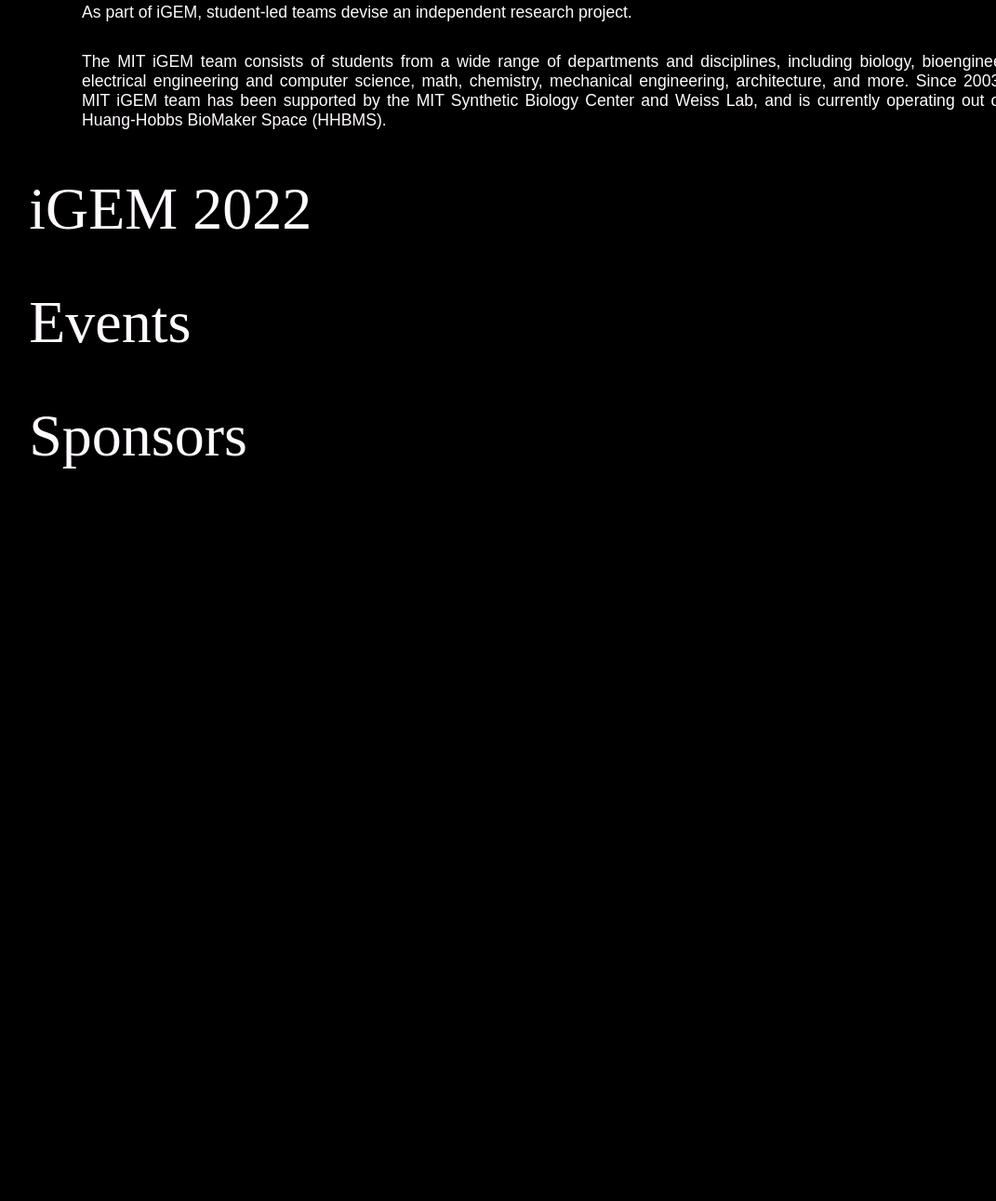
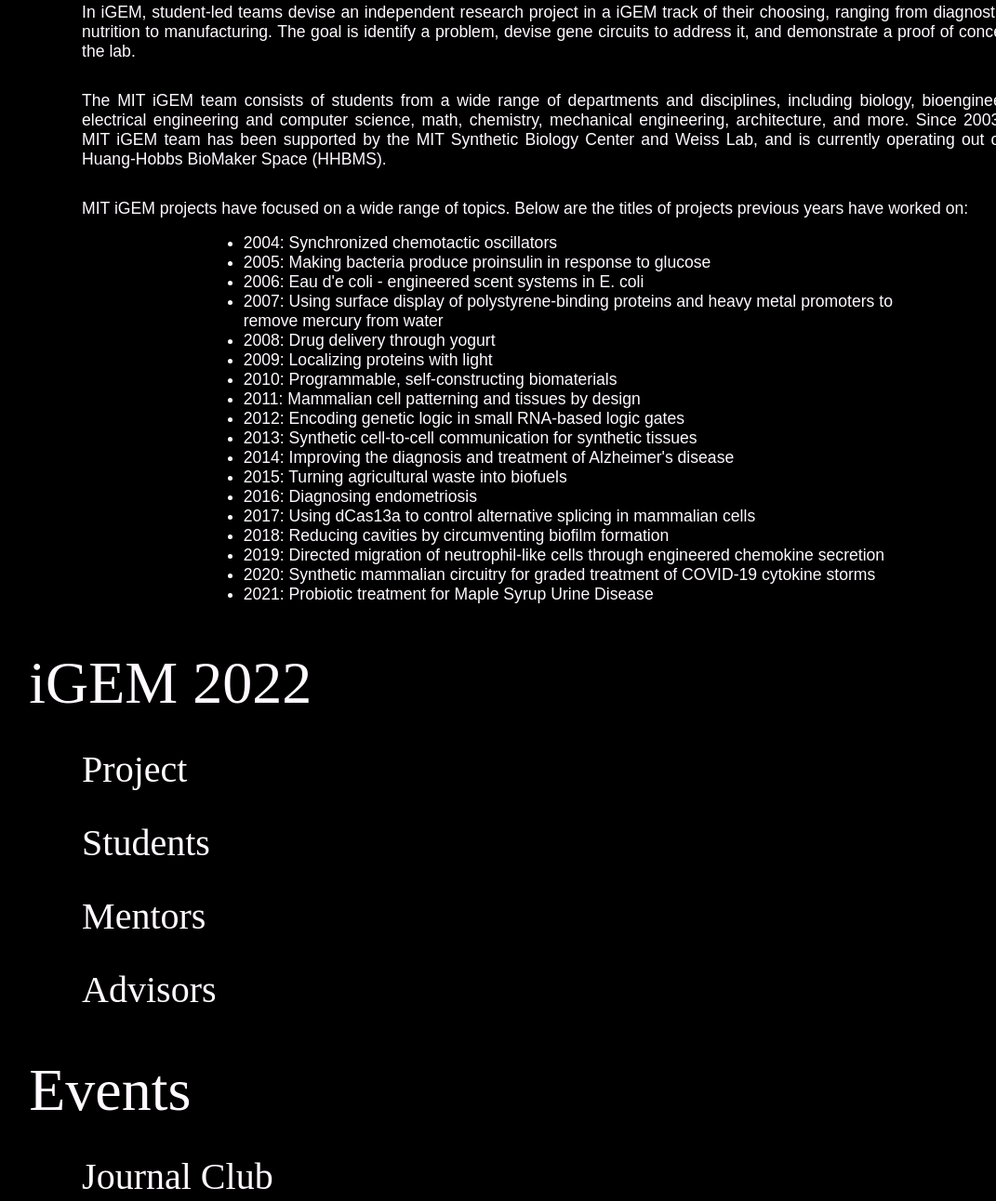
Before and after one commit to mit-igem/mit-igem.github.io, a Gatsby site: page / in a window 1280 px wide. Shown: the part 1080-2372 px from the top of the page at 93% size, without its empty margins (40-1111 px from the left). Before the commit the page ends 1674 px from the top, so only its background shows below. Built offline with nearby package versions, Linux system fonts and the light colour scheme; Gatsby itself is replaced by a stand-in of ours; a web font is replaced by a local one.

Commit message:
header and links

```diff
--- a/src/components/header.js
+++ b/src/components/header.js
@@ -1,4 +1,5 @@
 import React from "react"
+import { Link } from "gatsby"
 import Logo from "../svgs/logo-text.svg"
 
 import * as styles from "../styles/header.module.scss"
@@ -12,13 +13,15 @@
 
   return (
     <header className={styles.container}>
-      <Logo style={logoStyles} />
+      <Link to="/">
+        <Logo style={logoStyles} />
+      </Link>
 
       <nav className={styles.nav}>
-        <a>About</a>
-        <a>iGEM 2022</a>
-        <a>Events</a>
-        <a>Sponsors</a>
+        <a href="/#about">About</a>
+        <a href="/#igem2022">iGEM 2022</a>
+        <a href="/#events">Events</a>
+        <a href="/sponsors">Sponsors</a>
       </nav>
     </header>
   )
--- a/src/pages/index.js
+++ b/src/pages/index.js
@@ -3,6 +3,10 @@
 import "../styles/all.scss"
 
 import * as styles from "../styles/index.module.scss"
+
+const Member = () => <div></div>
+
+const Members = () => <div></div>
 
 const IndexPage = () => (
   <Layout>
@@ -24,6 +28,7 @@
         </section>
 
         <section className={styles.section}>
+          <a name="about"></a>
           <h1>About us</h1>
           <p>
             iGEM (“International Genetically Engineered Machine”) is a worldwide
@@ -35,8 +40,11 @@
           </p>
 
           <p>
-            As part of iGEM, student-led teams devise an independent research
-            project.
+            In iGEM, student-led teams devise an independent research project in
+            a iGEM track of their choosing, ranging from diagnostics to
+            nutrition to manufacturing. The goal is identify a problem, devise
+            gene circuits to address it, and demonstrate a proof of concept in
+            the lab.
           </p>
 
           <p>
@@ -48,17 +56,76 @@
             Weiss Lab, and is currently operating out of the Huang-Hobbs
             BioMaker Space (HHBMS).
           </p>
+
+          <p>
+            MIT iGEM projects have focused on a wide range of topics. Below are
+            the titles of projects previous years have worked on:
+            <ul className={styles.pastProjects}>
+              <li>2004: Synchronized chemotactic oscillators</li>
+              <li>
+                2005: Making bacteria produce proinsulin in response to glucose
+              </li>
+              <li>2006: Eau d'e coli - engineered scent systems in E. coli</li>
+              <li>
+                2007: Using surface display of polystyrene-binding proteins and
+                heavy metal promoters to remove mercury from water
+              </li>
+              <li>2008: Drug delivery through yogurt</li>
+              <li>2009: Localizing proteins with light</li>
+              <li>2010: Programmable, self-constructing biomaterials</li>
+              <li>2011: Mammalian cell patterning and tissues by design</li>
+              <li>
+                2012: Encoding genetic logic in small RNA-based logic gates
+              </li>
+              <li>
+                2013: Synthetic cell-to-cell communication for synthetic tissues
+              </li>
+              <li>
+                2014: Improving the diagnosis and treatment of Alzheimer's
+                disease
+              </li>
+              <li>2015: Turning agricultural waste into biofuels</li>
+              <li>2016: Diagnosing endometriosis</li>
+              <li>
+                2017: Using dCas13a to control alternative splicing in mammalian
+                cells
+              </li>
+              <li>
+                2018: Reducing cavities by circumventing biofilm formation
+              </li>
+              <li>
+                2019: Directed migration of neutrophil-like cells through
+                engineered chemokine secretion
+              </li>
+              <li>
+                2020: Synthetic mammalian circuitry for graded treatment of
+                COVID-19 cytokine storms
+              </li>
+              <li>2021: Probiotic treatment for Maple Syrup Urine Disease</li>
+            </ul>
+          </p>
         </section>
 
         <section className={styles.section}>
+          <a name="igem2022"></a>
           <h1>iGEM 2022</h1>
+          <h2>Project</h2>
+          <h2>Students</h2>
+          <Members />
+          <h2>Mentors</h2>
+          <h2>Advisors</h2>
         </section>
 
         <section className={styles.section}>
+          <a name="events"></a>
           <h1>Events</h1>
+          <h2>Journal Club</h2>
+          <h2>Workshops</h2>
+          <h2>Seminars</h2>
         </section>
 
         <section className={styles.section}>
+          <a name="sponsors"></a>
           <h1>Sponsors</h1>
         </section>
       </main>
--- a/src/styles/header.module.scss
+++ b/src/styles/header.module.scss
@@ -19,6 +19,8 @@
     justify-content: space-between;
 
     a {
+        color: $off-white;
+        text-decoration: none;
         border-bottom: 4px solid rgba(0, 0, 0, 0);
         padding: 1vw 1vw 0.5vw 1vw;
         white-space: nowrap;
--- a/src/styles/index.module.scss
+++ b/src/styles/index.module.scss
@@ -61,6 +61,13 @@
         font-size: 4rem;
     }
 
+    h2 {
+        font-size: 2.5rem;
+        font-weight: 300;
+        width: min(110ch, 90%);
+        margin: 2rem auto;
+    }
+
     p {
         font-family: $sans;
         text-align: justify;
@@ -69,3 +76,9 @@
         font-size: 1.1rem;
     }
 }
+
+.pastProjects {
+    text-align: left;
+    margin: 1rem auto;
+    width: 70%;
+}
```
